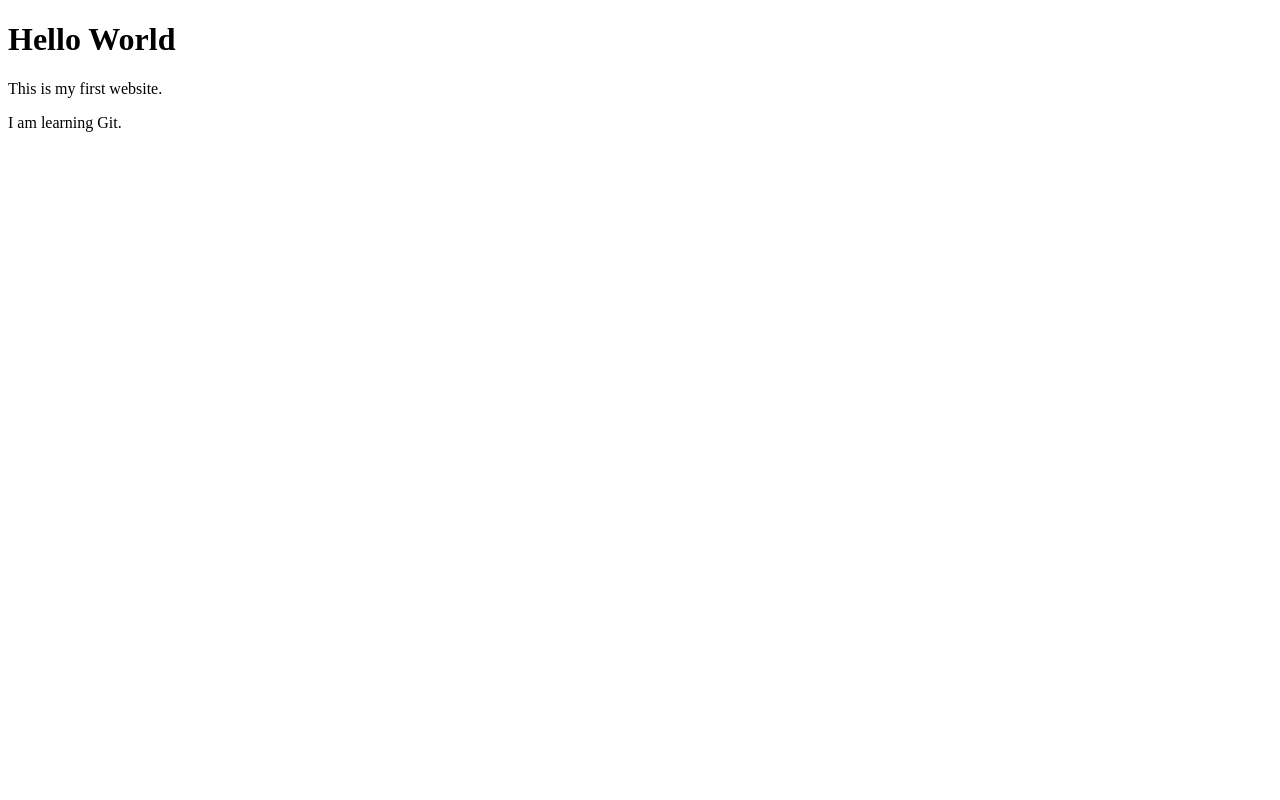
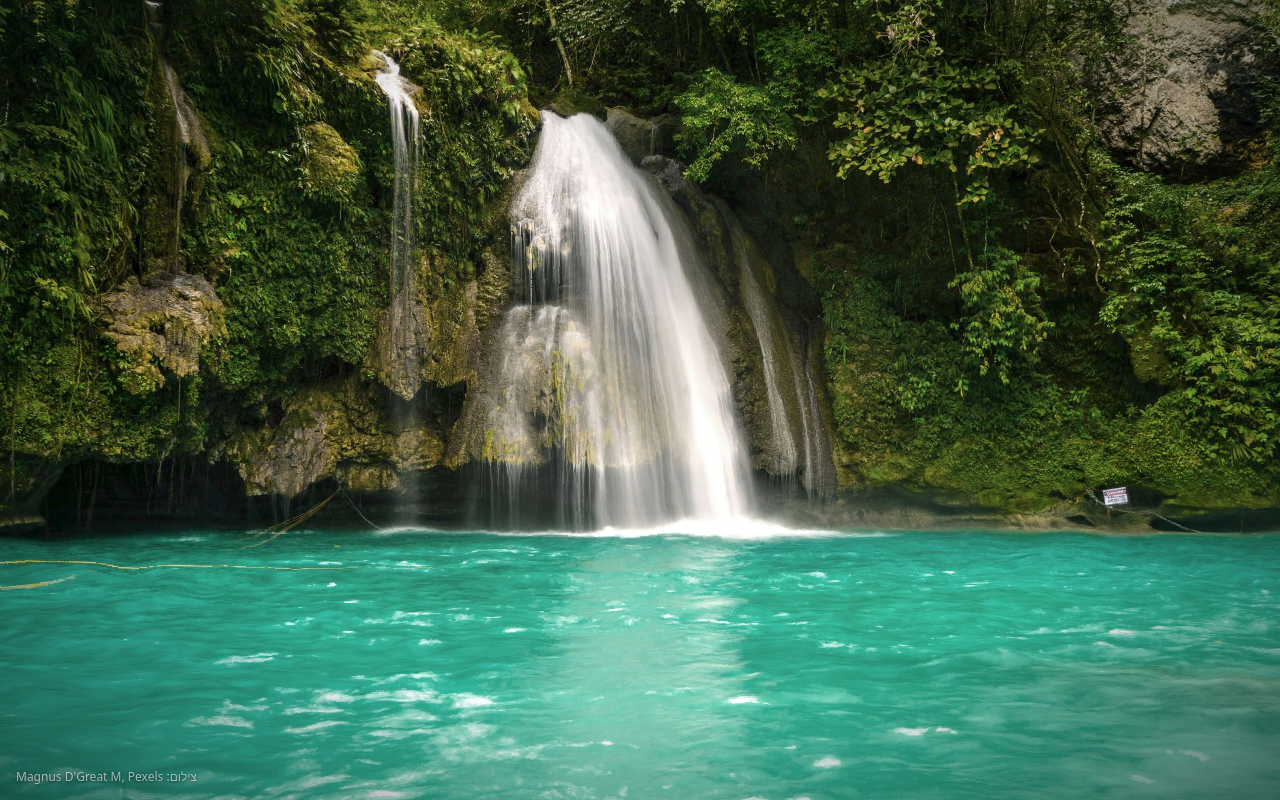
Before and after one commit to neomiroz21079-dotcom/my-first-repo, a plain HTML site: page index.html in a window 1280 px wide. Drawn offline with Linux system fonts and the light colour scheme.

Commit message:
Turn home page into a living waterfall

```diff
--- a/index.html
+++ b/index.html
@@ -1,12 +1,178 @@
 <!DOCTYPE html>
-<html lang="en">
+<html lang="he" dir="rtl">
 <head>
   <meta charset="UTF-8">
-  <title>My First Website</title>
+  <meta name="viewport" content="width=device-width, initial-scale=1">
+  <title>המפל החי</title>
+  <style>
+    html, body {
+      margin: 0;
+      height: 100%;
+      overflow: hidden;
+      background: #071512;
+    }
+
+    .scene {
+      position: fixed;
+      inset: 0;
+      perspective: 1400px;
+      overflow: hidden;
+    }
+
+    .stage {
+      position: absolute;
+      inset: -7%;
+      transform-style: preserve-3d;
+      will-change: transform;
+    }
+
+    .layer {
+      position: absolute;
+      inset: 0;
+      will-change: transform;
+    }
+
+    .layer img {
+      width: 100%;
+      height: 100%;
+      object-fit: cover;
+      object-position: center 55%;
+      display: block;
+      user-select: none;
+      pointer-events: none;
+    }
+
+    /* Back layer: trees, rocks and sky with a soft wind */
+    .back img { filter: url(#wind); }
+
+    /* The waterfall column */
+    .fall {
+      clip-path: polygon(38% 16%, 60% 16%, 62% 67%, 36% 67%);
+      -webkit-mask-image: radial-gradient(ellipse 60% 75% at 50% 42%, #000 55%, transparent 100%);
+              mask-image: radial-gradient(ellipse 60% 75% at 50% 42%, #000 55%, transparent 100%);
+    }
+    .fall img { filter: url(#flow); }
+
+    /* The turquoise pool in front */
+    .water {
+      -webkit-mask-image: linear-gradient(to bottom, transparent 58%, #000 67%);
+              mask-image: linear-gradient(to bottom, transparent 58%, #000 67%);
+    }
+    .water img { filter: url(#ripple); }
+
+    /* Soft light and edges */
+    .vignette {
+      position: fixed;
+      inset: 0;
+      pointer-events: none;
+      background:
+        radial-gradient(ellipse at 50% 45%, rgba(255, 255, 240, 0.08), transparent 60%),
+        radial-gradient(ellipse at center, transparent 55%, rgba(3, 12, 10, 0.55) 100%);
+    }
+
+    .credit {
+      position: fixed;
+      bottom: 14px;
+      left: 16px;
+      direction: rtl;
+      font: 12px/1.4 system-ui, sans-serif;
+      color: rgba(255, 255, 255, 0.6);
+      text-shadow: 0 1px 3px rgba(0, 0, 0, 0.6);
+      pointer-events: none;
+    }
+  </style>
 </head>
 <body>
-  <h1>Hello World</h1>
-  <p>This is my first website.</p>
-  <p>I am learning Git.</p>
+
+  <!-- Moving water and wind filters -->
+  <svg width="0" height="0" style="position:absolute" aria-hidden="true">
+    <filter id="ripple" x="-5%" y="-5%" width="110%" height="110%">
+      <feTurbulence id="rippleNoise" type="fractalNoise" baseFrequency="0.012 0.045" numOctaves="2" seed="3" result="noise"/>
+      <feDisplacementMap in="SourceGraphic" in2="noise" scale="14" xChannelSelector="R" yChannelSelector="G"/>
+    </filter>
+    <filter id="flow" x="-5%" y="-5%" width="110%" height="110%">
+      <feTurbulence id="flowNoise" type="fractalNoise" baseFrequency="0.06 0.008" numOctaves="2" seed="8" result="noise"/>
+      <feDisplacementMap in="SourceGraphic" in2="noise" scale="9" xChannelSelector="R" yChannelSelector="G"/>
+    </filter>
+    <filter id="wind" x="-5%" y="-5%" width="110%" height="110%">
+      <feTurbulence id="windNoise" type="fractalNoise" baseFrequency="0.004 0.006" numOctaves="1" seed="5" result="noise"/>
+      <feDisplacementMap in="SourceGraphic" in2="noise" scale="7" xChannelSelector="R" yChannelSelector="G"/>
+    </filter>
+  </svg>
+
+  <div class="scene">
+    <div class="stage" id="stage">
+      <div class="layer back"  data-depth="0.6"><img src="waterfall.jpg" alt="מפל ובריכה בצבע טורקיז ביער"></div>
+      <div class="layer fall"  data-depth="0.8"><img src="waterfall.jpg" alt=""></div>
+      <div class="layer water" data-depth="1.25"><img src="waterfall.jpg" alt=""></div>
+    </div>
+  </div>
+
+  <div class="vignette"></div>
+  <div class="credit">צילום: Magnus D'Great M, Pexels</div>
+
+  <script>
+    const stage = document.getElementById('stage');
+    const layers = [...document.querySelectorAll('.layer')];
+    const rippleNoise = document.getElementById('rippleNoise');
+    const flowNoise = document.getElementById('flowNoise');
+    const windNoise = document.getElementById('windNoise');
+
+    // Where the camera wants to look (0 to 1), and where it looks now
+    let targetX = 0.5, targetY = 0.5;
+    let x = 0.5, y = 0.5;
+
+    window.addEventListener('pointermove', (e) => {
+      targetX = e.clientX / window.innerWidth;
+      targetY = e.clientY / window.innerHeight;
+    });
+
+    // On phones: follow the tilt of the device
+    window.addEventListener('deviceorientation', (e) => {
+      if (e.gamma == null || e.beta == null) return;
+      targetX = Math.min(1, Math.max(0, 0.5 + e.gamma / 60));
+      targetY = Math.min(1, Math.max(0, 0.5 + (e.beta - 45) / 60));
+    });
+
+    let lastFilterUpdate = 0;
+
+    function frame(time) {
+      // Soft, trailing camera
+      x += (targetX - x) * 0.05;
+      y += (targetY - y) * 0.05;
+      const dx = x - 0.5;
+      const dy = y - 0.5;
+
+      stage.style.transform =
+        `rotateY(${dx * 8}deg) rotateX(${-dy * 6}deg)`;
+
+      for (const layer of layers) {
+        const depth = parseFloat(layer.dataset.depth);
+        layer.style.transform =
+          `translate3d(${-dx * 34 * depth}px, ${-dy * 22 * depth}px, 0)`;
+      }
+
+      // Water, waterfall and wind, updated about 30 times a second
+      if (time - lastFilterUpdate > 33) {
+        lastFilterUpdate = time;
+        const t = time / 1000;
+
+        const rx = 0.012 + Math.sin(t * 0.55) * 0.0018;
+        const ry = 0.045 + Math.cos(t * 0.40) * 0.0060;
+        rippleNoise.setAttribute('baseFrequency', `${rx.toFixed(5)} ${ry.toFixed(5)}`);
+
+        const fy = 0.008 + Math.sin(t * 1.30) * 0.0025;
+        flowNoise.setAttribute('baseFrequency', `0.06 ${fy.toFixed(5)}`);
+
+        const wx = 0.004 + Math.sin(t * 0.22) * 0.0009;
+        const wy = 0.006 + Math.cos(t * 0.17) * 0.0011;
+        windNoise.setAttribute('baseFrequency', `${wx.toFixed(5)} ${wy.toFixed(5)}`);
+      }
+
+      requestAnimationFrame(frame);
+    }
+
+    requestAnimationFrame(frame);
+  </script>
 </body>
 </html>
```
Also changed, not shown: waterfall.jpg (added).
